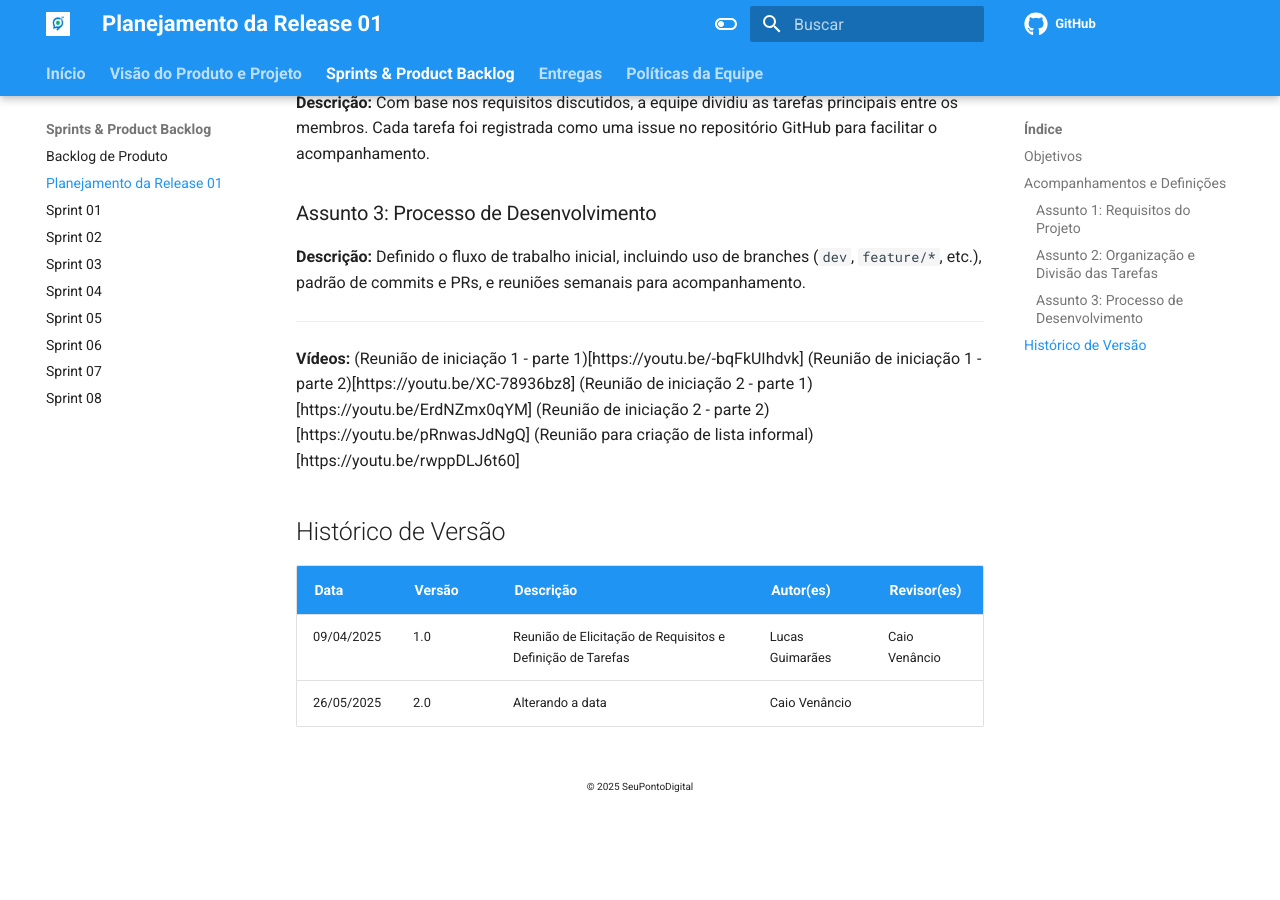
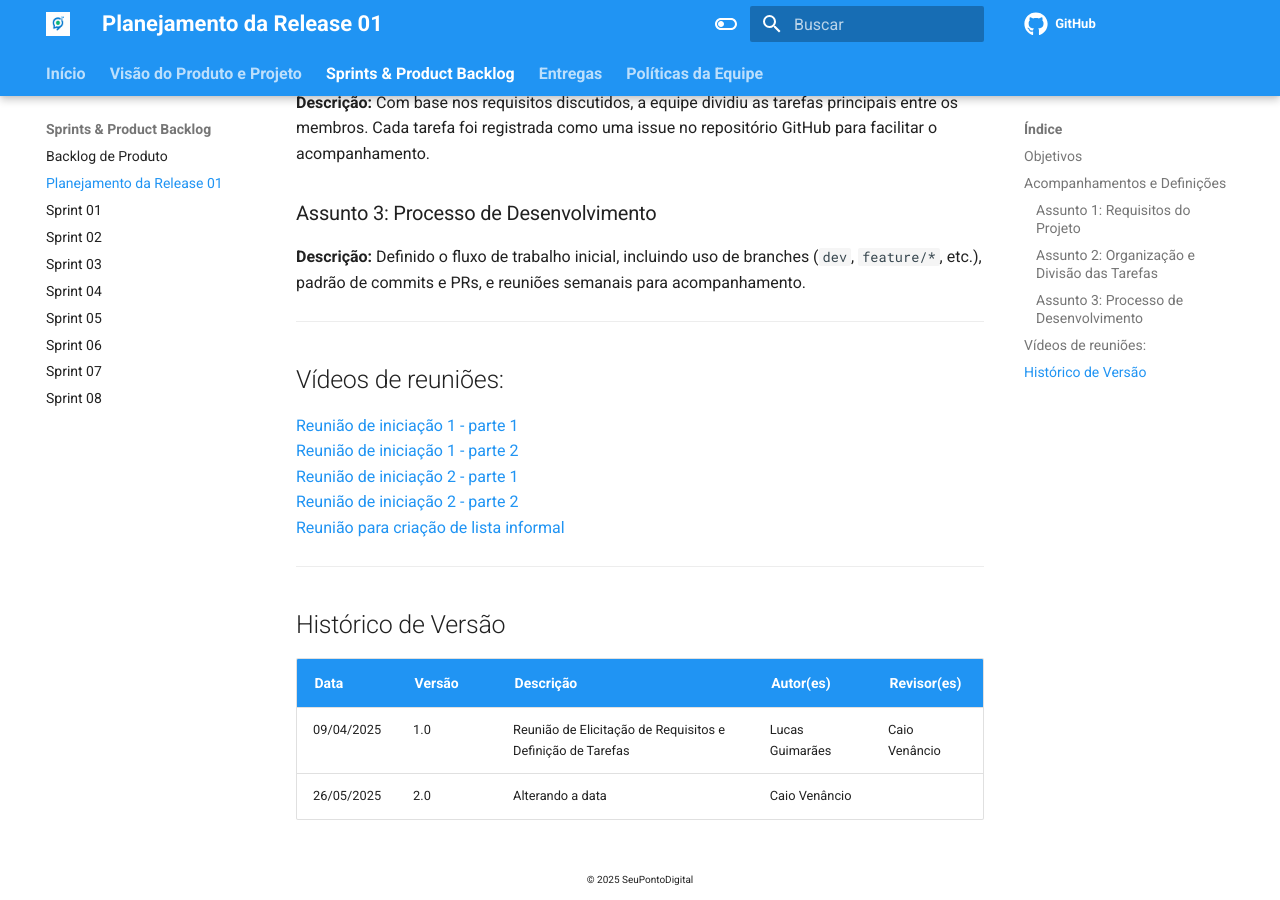
Before and after one commit to mdsreq-fga-unb/2025.1-T01-SeuPontoDigital, an MkDocs documentation site: the page built from docs/sprints/release01.md, in a window 1280 px wide and 900 px high, scrolled down 1074 px. Built offline with MkDocs 1.6.1 and Material for MkDocs 9.7.7, drawn with Linux system fonts in a browser that asks for light colours; comment, search, counter and statistics services are not loaded; before the commit the page ends 1881 px from its top, so only the background shows below that.

Commit message:
bug: consertando links incorretos Release01

```diff
--- a/docs/sprints/release01.md
+++ b/docs/sprints/release01.md
@@ -36,12 +36,14 @@
 
 ---
 
-**Vídeos:**
-(Reunião de iniciação 1 - parte 1)[https://youtu.be/-bqFkUIhdvk]
-(Reunião de iniciação 1 - parte 2)[https://youtu.be/XC-78936bz8]
-(Reunião de iniciação 2 - parte 1)[https://youtu.be/ErdNZmx0qYM]
-(Reunião de iniciação 2 - parte 2)[https://youtu.be/pRnwasJdNgQ]
-(Reunião para criação de lista informal)[https://youtu.be/rwppDLJ6t60]
+## Vídeos de reuniões:
+[Reunião de iniciação 1 - parte 1](https://youtu.be/-bqFkUIhdvk) <br>
+[Reunião de iniciação 1 - parte 2](https://youtu.be/XC-78936bz8) <br>
+[Reunião de iniciação 2 - parte 1](https://youtu.be/ErdNZmx0qYM) <br>
+[Reunião de iniciação 2 - parte 2](https://youtu.be/pRnwasJdNgQ) <br>
+[Reunião para criação de lista informal](https://youtu.be/rwppDLJ6t60) <br>
+
+---
 
 ## Histórico de Versão
 
```
